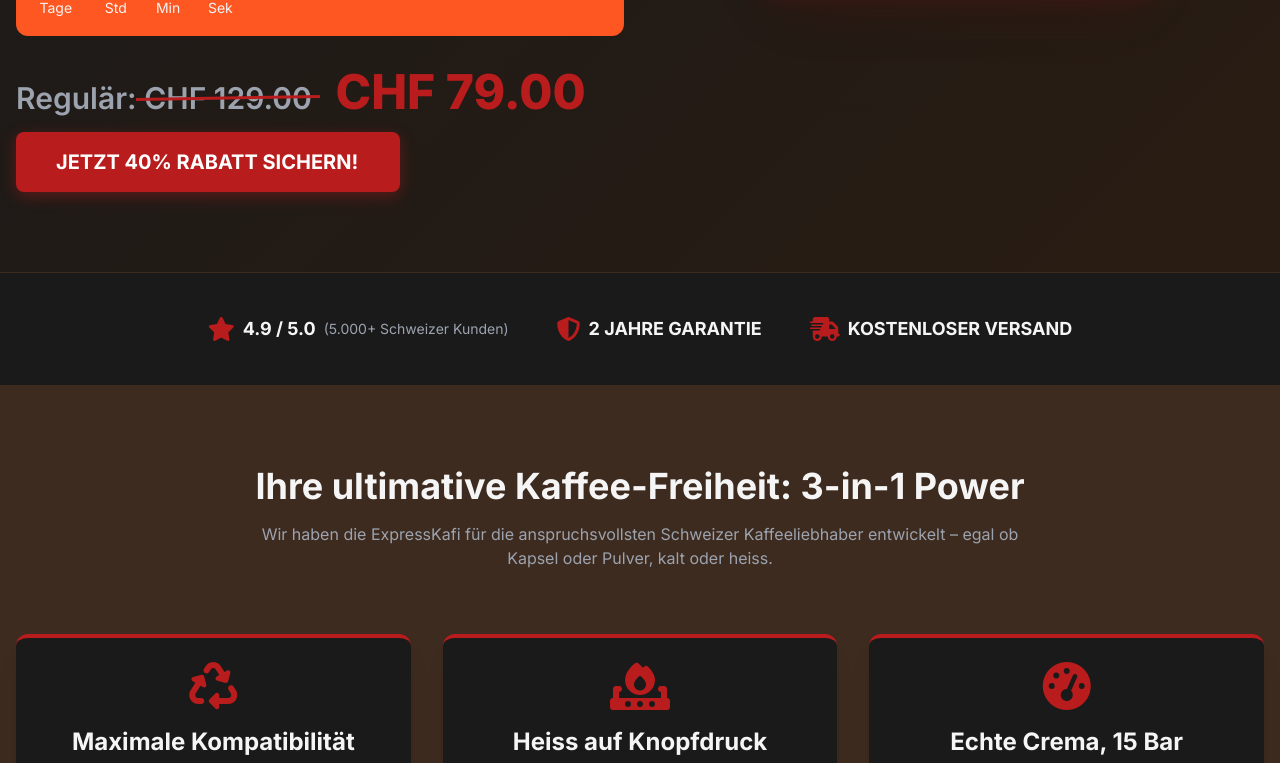
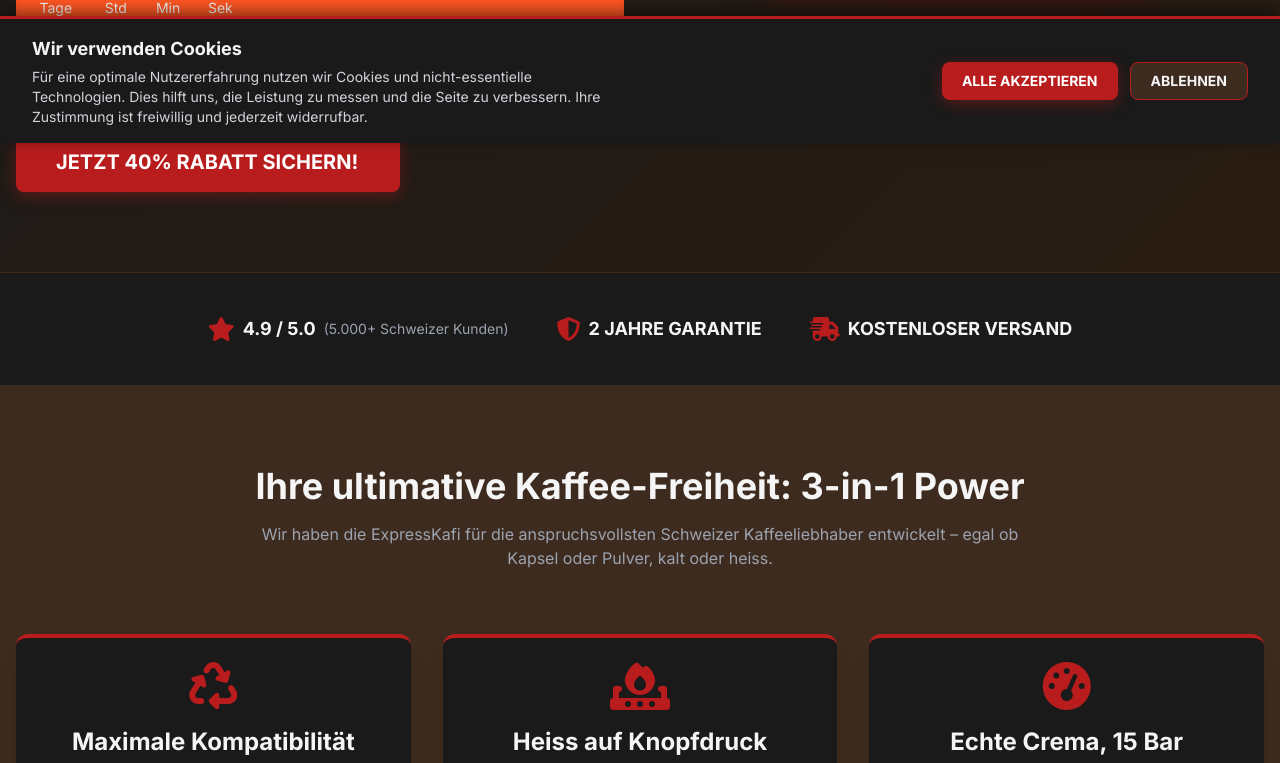
Before and after one commit to mfiereder-wq/expresskafi, a plain HTML site: page index.html in a window 1280 px wide. Shown: the part 657-1420 px from the top of the page. Drawn offline with nearby package versions, Linux system fonts and the light colour scheme.

Commit message:
Update index.html

```diff
--- a/index.html
+++ b/index.html
@@ -16,7 +16,7 @@
 
     <!-- Open Graph Tags für Social Media (WICHTIG!) -->
     <meta property="og:title" content="Black Friday: 40% Rabatt auf ExpressKafi Tragbare Espressomaschine">
-    <meta property="og:descriptiUpdate purchase URLs in index.htmlon" content="Der Black Friday Deal 2025 für Kaffee-Liebhaber ist da! Holen Sie sich ca. 40% Rabatt auf die ExpressKafi.">
+    <meta property="og:description" content="Der Black Friday Deal 2025 für Kaffee-Liebhaber ist da! Holen Sie sich ca. 40% Rabatt auf die ExpressKafi.">
     <meta property="og:type" content="product">
     <meta property="og:url" content="https://ihre-domain.ch/expresskafi-black-friday">
 
@@ -170,9 +170,32 @@
             opacity: 1;
             transform: translateY(0);
         }
+
+        /* Cookie Banner Styles */
+        #cookie-banner {
+            position: fixed;
+            bottom: 0;
+            left: 0;
+            right: 0;
+            z-index: 2000; /* Muss über allem anderen liegen */
+            display: none; /* Standardmässig versteckt, bis JS es anzeigt */
+            background-color: #1a1a1a;
+            color: #f5f5f5;
+            padding: 1rem;
+            box-shadow: 0 -4px 15px rgba(0, 0, 0, 0.5);
+            border-top: 3px solid #b91c1c; /* Deal Red Akzent */
+            animation: slideIn 0.5s ease-out;
+        }
+
+        @keyframes slideIn {
+            from { transform: translateY(100%); opacity: 0; }
+            to { transform: translateY(0); opacity: 1; }
+        }
     </style>
 </head>
 <body class="bg-main-dark">
+    <!-- Bild der ExpressKafi Kaffeemaschine mit Black Friday Deal Banner -->
+
 
     <!-- Header (Vereinfacht für Mobile) -->
     <header class="bg-main-dark shadow-xl sticky top-0 z-50 border-b border-primary-brown">
@@ -429,7 +452,7 @@
                             <i class="fas fa-chevron-down faq-icon ml-4 text-deal-red"></i>
                         </button>
                         <div class="faq-answer">
-                            <p class="pb-4 text-gray-400">Ja, die ExpressKafi verfügt über eine leistungsstarke integrierte Heizfunktion, die kaltes Wasser auf Knopfdruck erhitzt. Das dauert ca. 8-10 Minuten, spart Ihnen aber ein externes Gerät.</p>
+                            <p class="pb-4 text-gray-400">Ja, die ExpressKafi verfügt über eine leistungsstarke integrierte Heizfunktion, die kaltes Wasser auf Knopfdruck erhitzt. Das dauert ca. 8-10 Minuten, erspart Ihnen aber ein externes Gerät.</p>
                         </div>
                     </div>
 
@@ -461,6 +484,28 @@
 
     </main>
 
+    <!-- COOKIE BANNER HTML (NEU) -->
+    <div id="cookie-banner" role="dialog" aria-modal="true" aria-labelledby="cookie-title" aria-describedby="cookie-description">
+        <div class="container mx-auto px-4 sm:flex sm:justify-between sm:items-center">
+            <div class="mb-4 sm:mb-0 max-w-xl">
+                <p id="cookie-title" class="font-bold text-lg mb-1">Wir verwenden Cookies</p>
+                <p id="cookie-description" class="text-sm text-gray-300">
+                    Für eine optimale Nutzererfahrung nutzen wir Cookies und nicht-essentielle Technologien. Dies hilft uns, die Leistung zu messen und die Seite zu verbessern.
+                    Ihre Zustimmung ist freiwillig und jederzeit widerrufbar.
+                </p>
+            </div>
+            <div class="flex flex-col sm:flex-row space-y-2 sm:space-y-0 sm:space-x-3">
+                <button onclick="acceptCookies()" class="btn-cta px-5 py-2 rounded-lg font-bold text-sm uppercase transition duration-150">
+                    Alle akzeptieren
+                </button>
+                <button onclick="rejectCookies()" class="bg-primary-brown hover:bg-main-dark text-text-light border border-deal-red px-5 py-2 rounded-lg font-bold text-sm uppercase transition duration-150">
+                    Ablehnen
+                </button>
+            </div>
+        </div>
+    </div>
+    <!-- ENDE COOKIE BANNER -->
+
     <!-- STICKY CTA BAR (Mobile-optimiert & immer sichtbar) -->
     <div id="sticky-cta" class="fixed bottom-0 left-0 right-0 bg-main-dark border-t-4 border-deal-red p-3 shadow-2xl">
         <div class="flex justify-between items-center max-w-md mx-auto">
@@ -484,7 +529,10 @@
                 EXPRESSKAFI FÜR CHF 79.00 KAUFEN
             </a>
             <p class="mt-8 text-sm opacity-80">
-                &copy; 2025 ExpressKafi. Alle Rechte vorbehalten. | <a href="#" class="hover:text-deal-red transition">Impressum</a> | <a href="#" class="hover:text-deal-red transition">Datenschutz</a>
+                &copy; 2025 ExpressKafi. Alle Rechte vorbehalten. |
+                <a href="impressum.md" class="hover:text-deal-red transition">Impressum</a> |
+                <a href="agb.md" class="hover:text-deal-red transition">AGB</a> |
+                <a href="datenschutz.md" class="hover:text-deal-red transition">Datenschutzerklärung</a>
             </p>
         </div>
     </footer>
@@ -532,8 +580,7 @@
 
         // Countdown Timer Logic
         function startCountdown() {
-            // Setze das Zieldatum (z.B. Black Friday 2025: Letzter Freitag im November, 28.11.2025, um Mitternacht)
-            // HINWEIS: Da wir das aktuelle Jahr 2025 annehmen, ist der Black Friday der 28. November 2025.
+            // Setze das Zieldatum (Black Friday 2025: 28. November 2025, um 23:59:59 Uhr)
             const targetDate = new Date("November 28, 2025 23:59:59").getTime();
 
             const timer = setInterval(() => {
@@ -546,19 +593,70 @@
                 const minutes = Math.floor((distance % (1000 * 60 * 60)) / (1000 * 60));
                 const seconds = Math.floor((distance % (1000 * 60)) / 1000);
 
+                const countdownElement = document.getElementById("countdown-timer");
+
                 // Aktualisiere die Elemente (mit Padding für 2 Ziffern)
-                document.getElementById("days").innerHTML = String(days).padStart(2, '0');
-                document.getElementById("hours").innerHTML = String(hours).padStart(2, '0');
-                document.getElementById("minutes").innerHTML = String(minutes).padStart(2, '0');
-                document.getElementById("seconds").innerHTML = String(seconds).padStart(2, '0');
+                if (countdownElement) {
+                    document.getElementById("days").innerHTML = String(days).padStart(2, '0');
+                    document.getElementById("hours").innerHTML = String(hours).padStart(2, '0');
+                    document.getElementById("minutes").innerHTML = String(minutes).padStart(2, '0');
+                    document.getElementById("seconds").innerHTML = String(seconds).padStart(2, '0');
+                }
+
 
                 // Wenn der Countdown abgelaufen ist
                 if (distance < 0) {
                     clearInterval(timer);
-                    document.getElementById("countdown-timer").innerHTML = '<p class="text-xl font-bold">DEAL ABGELAUFEN!</p>';
+                    if (countdownElement) {
+                        countdownElement.innerHTML = '<p class="text-xl font-bold">DEAL ABGELAUFEN!</p>';
+                    }
                 }
             }, 1000);
         }
+
+        // === COOKIE CONSENT LOGIK ===
+
+        // Funktion zum Anzeigen des Banners
+        function showCookieBanner() {
+            const banner = document.getElementById('cookie-banner');
+            if (banner) {
+                banner.style.display = 'block';
+            }
+        }
+
+        // Funktion zum Überprüfen des Zustimmungsstatus
+        function checkConsent() {
+            // Nutzen Sie hier besser Firebase/Firestore, aber da Sie nur localStorage nutzen, bleibe ich dabei.
+            const consentStatus = localStorage.getItem('cookieConsent');
+            // Wenn der Status nicht gesetzt ist, zeige den Banner.
+            if (!consentStatus) {
+                showCookieBanner();
+            }
+        }
+
+        // Funktion zum Akzeptieren der Cookies
+        function acceptCookies() {
+            localStorage.setItem('cookieConsent', 'accepted');
+            const banner = document.getElementById('cookie-banner');
+            if (banner) {
+                banner.style.display = 'none';
+            }
+            console.log("Cookies akzeptiert: Tracking und Analyse können gestartet werden.");
+        }
+
+        // Funktion zum Ablehnen der Cookies
+        function rejectCookies() {
+            localStorage.setItem('cookieConsent', 'rejected');
+            const banner = document.getElementById('cookie-banner');
+            if (banner) {
+                banner.style.display = 'none';
+            }
+            console.log("Cookies abgelehnt: Nur essentielle Cookies bleiben aktiv.");
+        }
+
+        // Mache die Funktionen global verfügbar, da sie im HTML verwendet werden
+        window.acceptCookies = acceptCookies;
+        window.rejectCookies = rejectCookies;
 
         // Initiales Setup bei DOM-Load
         document.addEventListener('DOMContentLoaded', () => {
@@ -572,6 +670,9 @@
 
             // 2. Countdown starten
             startCountdown();
+
+            // 3. Cookie-Zustimmung prüfen und ggf. Banner anzeigen
+            checkConsent();
         });
     </script>
 </body>
```
